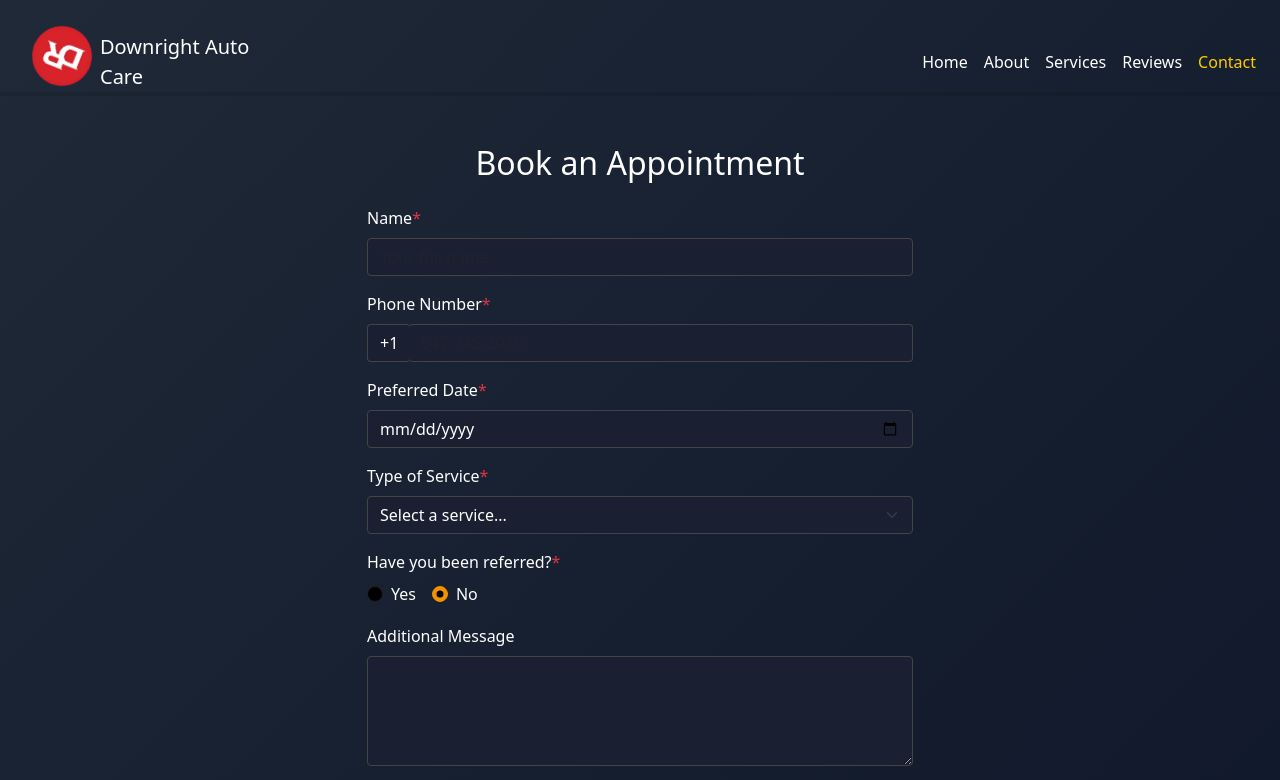
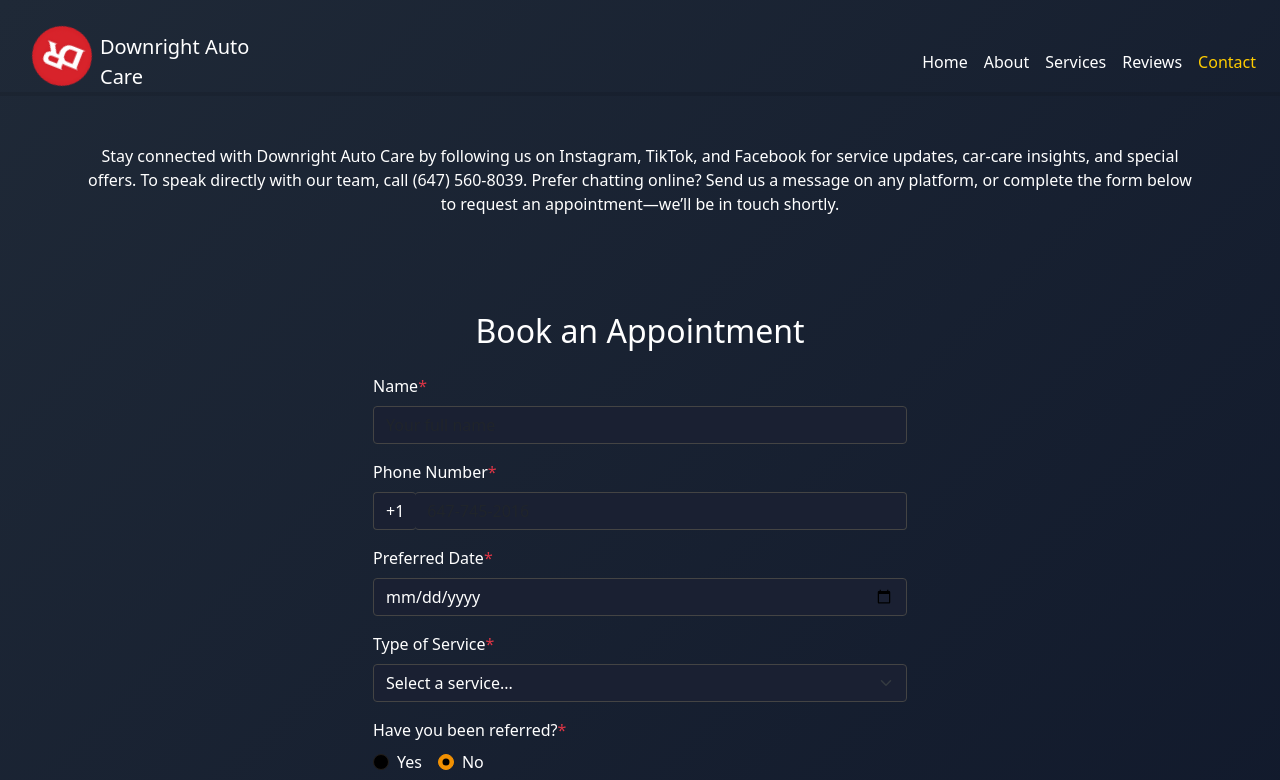
Before and after one commit to usmanAfzalKhan/downright-auto-care-site, a React (Vite) app: page /contact in a window 1280 px wide. Shown: the top 780 px of the page. Built offline with nearby package versions, Linux system fonts and the light colour scheme.

Commit message:
Refine contact page intro text and adjust link styling

```diff
--- a/src/pages/Contact.jsx
+++ b/src/pages/Contact.jsx
@@ -3,5 +3,43 @@
 import ContactForm from '../components/ContactForm';
 
 export default function Contact() {
-  return <ContactForm />;
+  return (
+    <section className="contact-page py-5">
+      <div className="container">
+        <p className="text-center text-white mb-5">
+          Stay connected with Downright Auto Care by following us on{' '}
+          <a
+            href="https://instagram.com/downrightautocare"
+            target="_blank"
+            rel="noopener noreferrer"
+            className="text-white text-decoration-none"
+          >
+            Instagram
+          </a>,{' '}
+          <a
+            href="https://tiktok.com/@downrightautocare"
+            target="_blank"
+            rel="noopener noreferrer"
+            className="text-white text-decoration-none"
+          >
+            TikTok
+          </a>, and{' '}
+          <a
+            href="https://facebook.com/downrightautocare"
+            target="_blank"
+            rel="noopener noreferrer"
+            className="text-white text-decoration-none"
+          >
+            Facebook
+          </a>{' '}
+          for service updates, car‐care insights, and special offers. To speak
+          directly with our team, call{' '}
+          <span className="text-white">(647) 560-8039</span>. Prefer chatting
+          online? Send us a message on any platform, or complete the form below
+          to request an appointment—we’ll be in touch shortly.
+        </p>
+        <ContactForm />
+      </div>
+    </section>
+  );
 }
```
